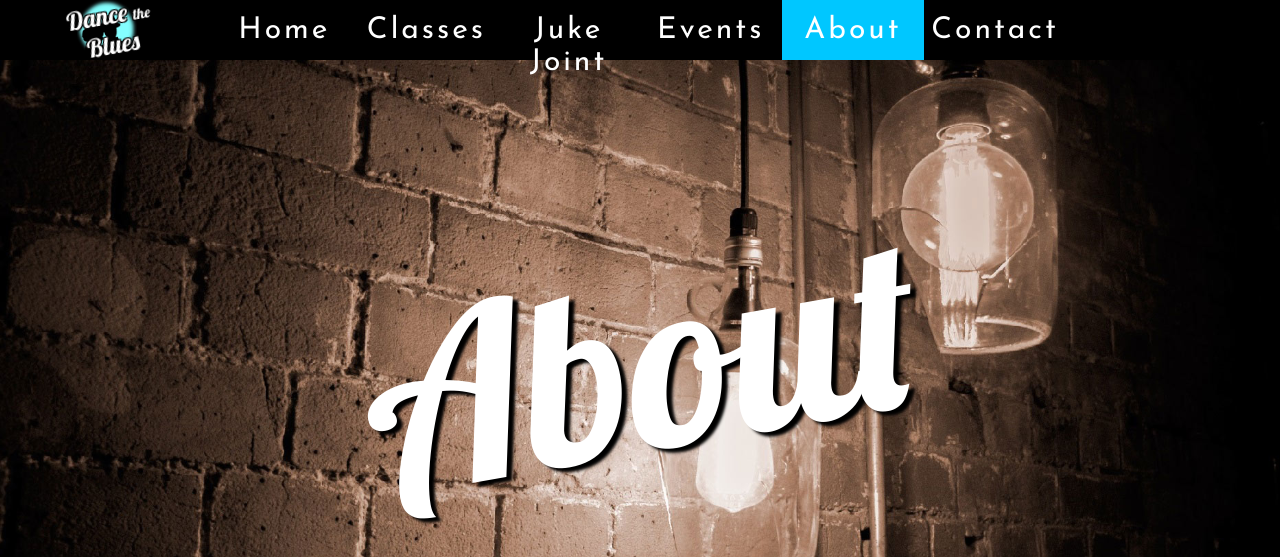
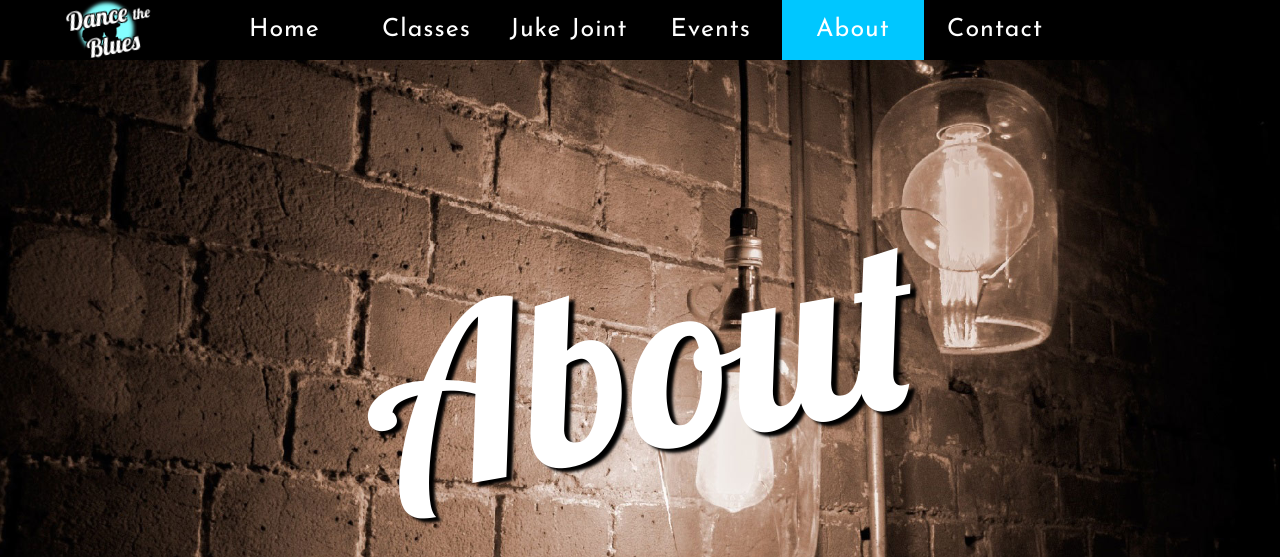
Before and after one commit to mgiermanski/DanceTheBlues, a PHP site: page /about.php in a window 1280 px wide. Shown: the top 557 px of the page. Run offline with PHP 8.4, Linux system fonts and the light colour scheme; some libraries are stand-ins or nearby versions.

Commit message:
Style Changes to Fit Horizontal Menu
Changed Horizontal menu font size so that Juke Joint doesn't skip to 2
lines

```diff
--- a/DTB-Style.css
+++ b/DTB-Style.css
@@ -127,10 +127,10 @@ No extra padding*/
 	display: none;
 	float: left;
 	text-align: center;
-	line-height: 1.05em;
-	font-size: 30px;
+	line-height: 1.2em;
+	font-size: 25px;
 	font-family: Josefin Sans;
-	letter-spacing: 3px;
+	letter-spacing: 1px;
 	background-color: #000000;
 	/*overflow: hidden;*/
 }
```
